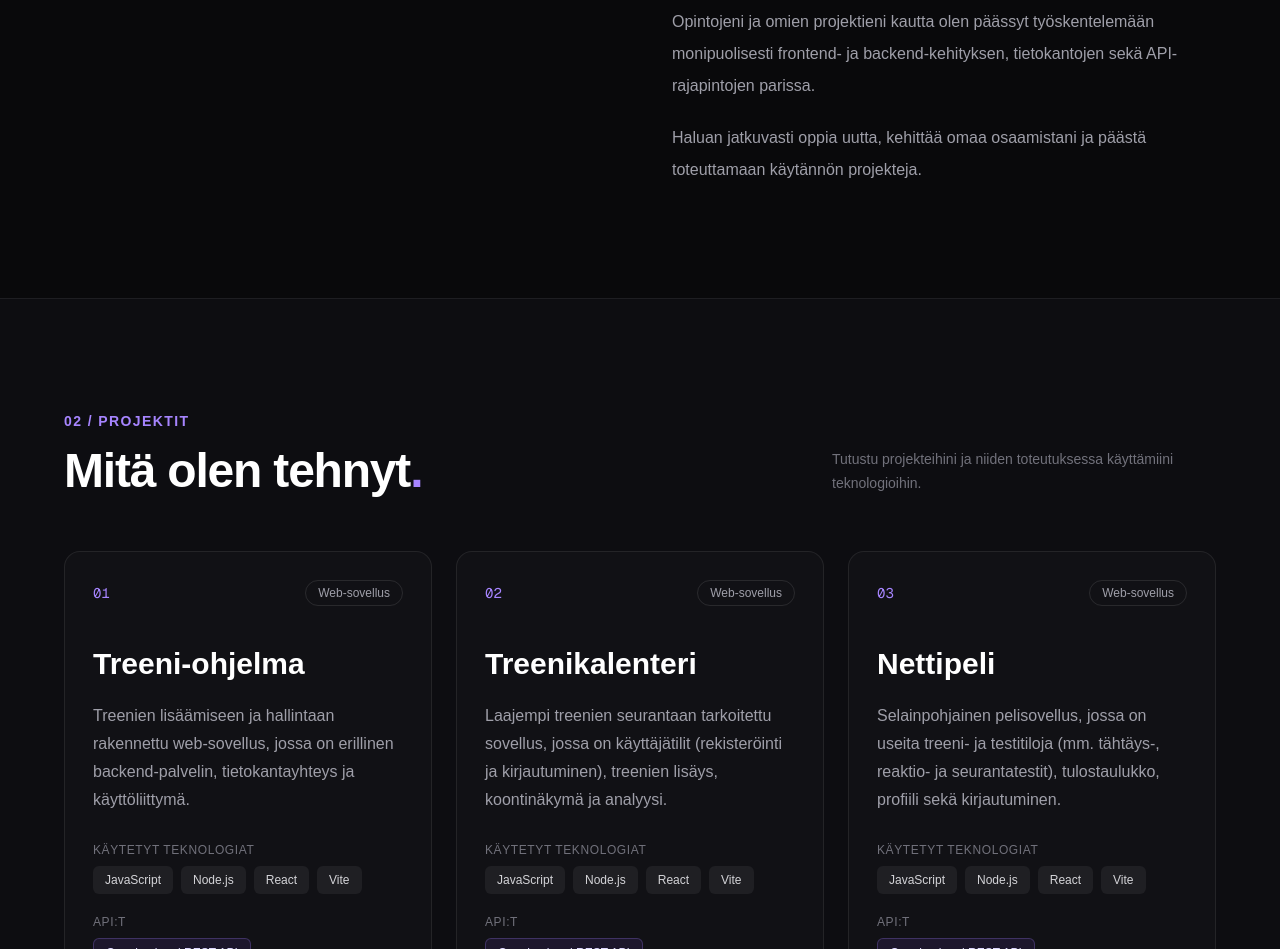
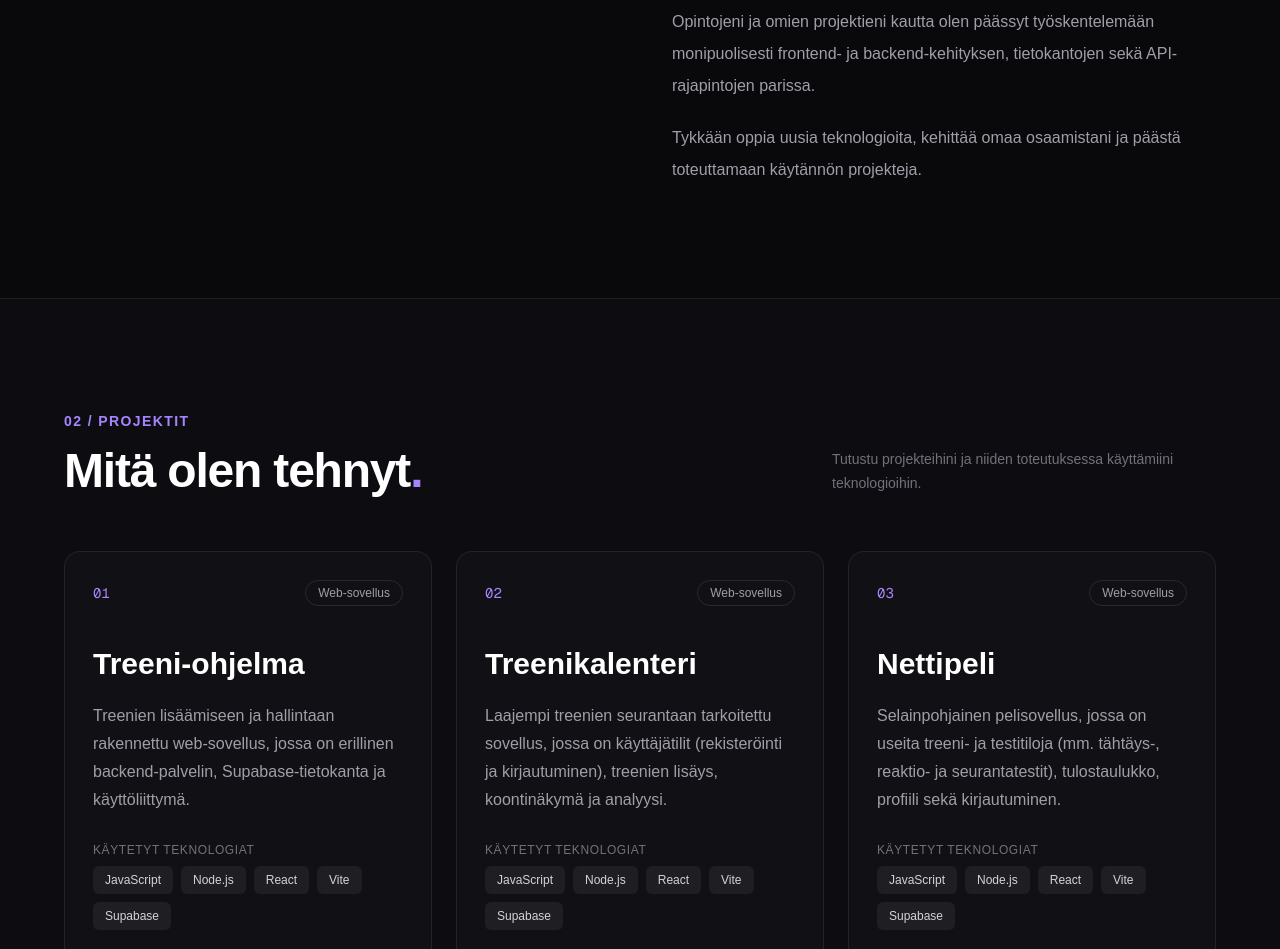
Before and after one commit to Antonnbb/Portfolio, a Next.js app in the folder portfolio/: page / in a window 1280 px wide. Shown: the part 1223-2172 px from the top of the page. Built offline with nearby package versions, Linux system fonts and the light colour scheme.

Commit message:
Muokattu vähän tekstejä

```diff
--- a/portfolio/app/page.tsx
+++ b/portfolio/app/page.tsx
@@ -18,8 +18,8 @@ const projects = [
     name: "Treeni-ohjelma",
     category: "Web-sovellus",
     description:
-      "Treenien lisäämiseen ja hallintaan rakennettu web-sovellus, jossa on erillinen backend-palvelin, tietokantayhteys ja käyttöliittymä.",
-    technologies: ["JavaScript", "Node.js", "React", "Vite"],
+      "Treenien lisäämiseen ja hallintaan rakennettu web-sovellus, jossa on erillinen backend-palvelin, Supabase-tietokanta ja käyttöliittymä.",
+    technologies: ["JavaScript", "Node.js", "React", "Vite", "Supabase"],
     apis: ["Oma backend REST API"],
     status: "Projektityö (Julkaistu)",
     githubUrl: "https://github.com/Antonnbb/Treeni-ohjelma",
@@ -31,7 +31,7 @@ const projects = [
     category: "Web-sovellus",
     description:
       "Laajempi treenien seurantaan tarkoitettu sovellus, jossa on käyttäjätilit (rekisteröinti ja kirjautuminen), treenien lisäys, koontinäkymä ja analyysi.",
-    technologies: ["JavaScript", "Node.js", "React", "Vite"],
+    technologies: ["JavaScript", "Node.js", "React", "Vite", "Supabase"],
     apis: ["Oma backend REST API"],
     status: "Projektityö",
     githubUrl: "https://github.com/Antonnbb/Treenikalenteri",
@@ -43,7 +43,7 @@ const projects = [
     category: "Web-sovellus",
     description:
       "Selainpohjainen pelisovellus, jossa on useita treeni- ja testitiloja (mm. tähtäys-, reaktio- ja seurantatestit), tulostaulukko, profiili sekä kirjautuminen.",
-    technologies: ["JavaScript", "Node.js", "React", "Vite"],
+    technologies: ["JavaScript", "Node.js", "React", "Vite", "Supabase"],
     apis: ["Oma backend REST API"],
     status: "Projektityö",
     githubUrl: "https://github.com/Antonnbb/Nettipeli",
@@ -159,7 +159,7 @@ export default function Home() {
               tietokantojen sekä API-rajapintojen parissa.
             </p>
             <p>
-              Haluan jatkuvasti oppia uutta, kehittää omaa osaamistani
+              Tykkään oppia uusia teknologioita, kehittää omaa osaamistani
               ja päästä toteuttamaan käytännön projekteja.
             </p>
           </div>
```
